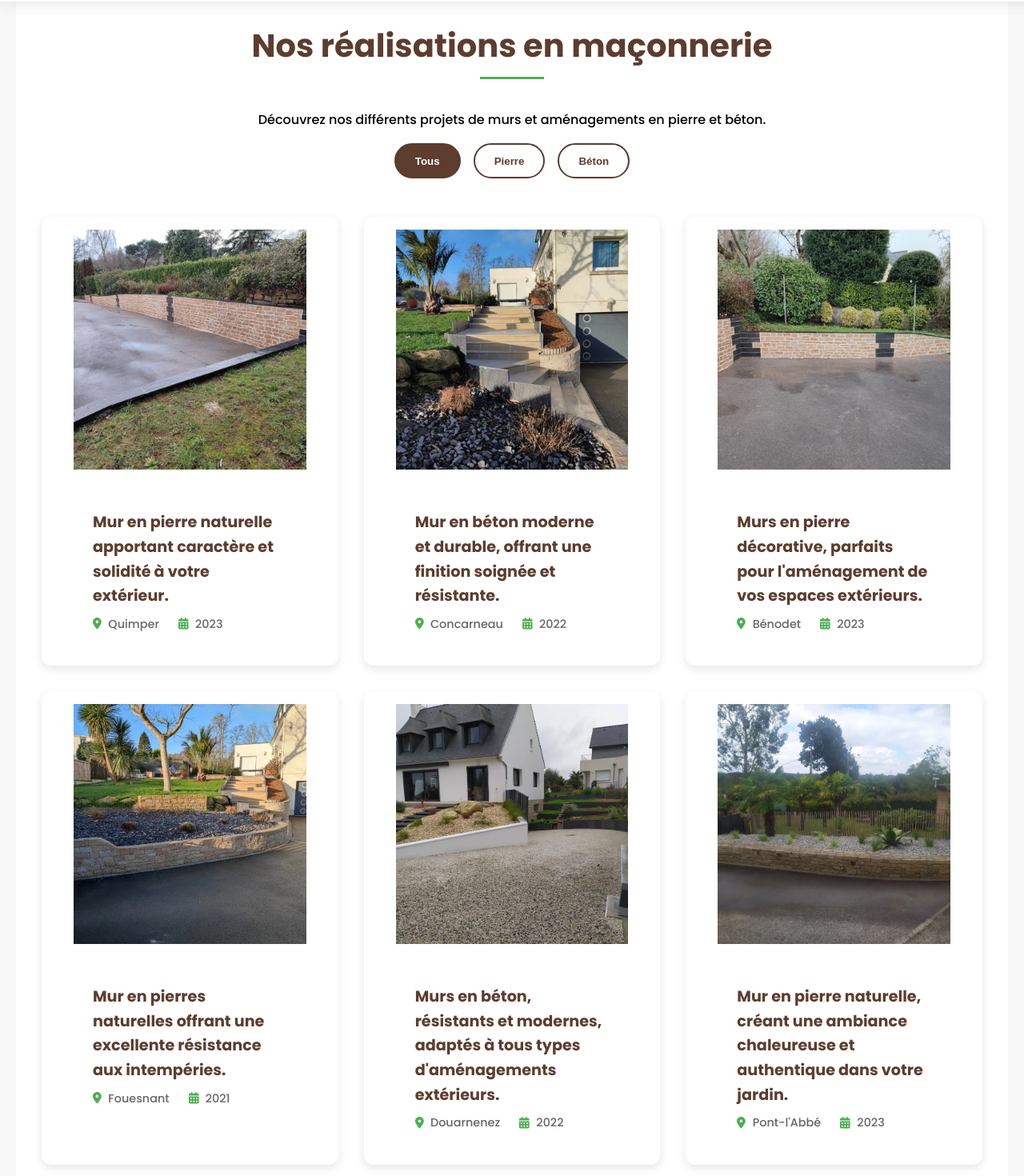
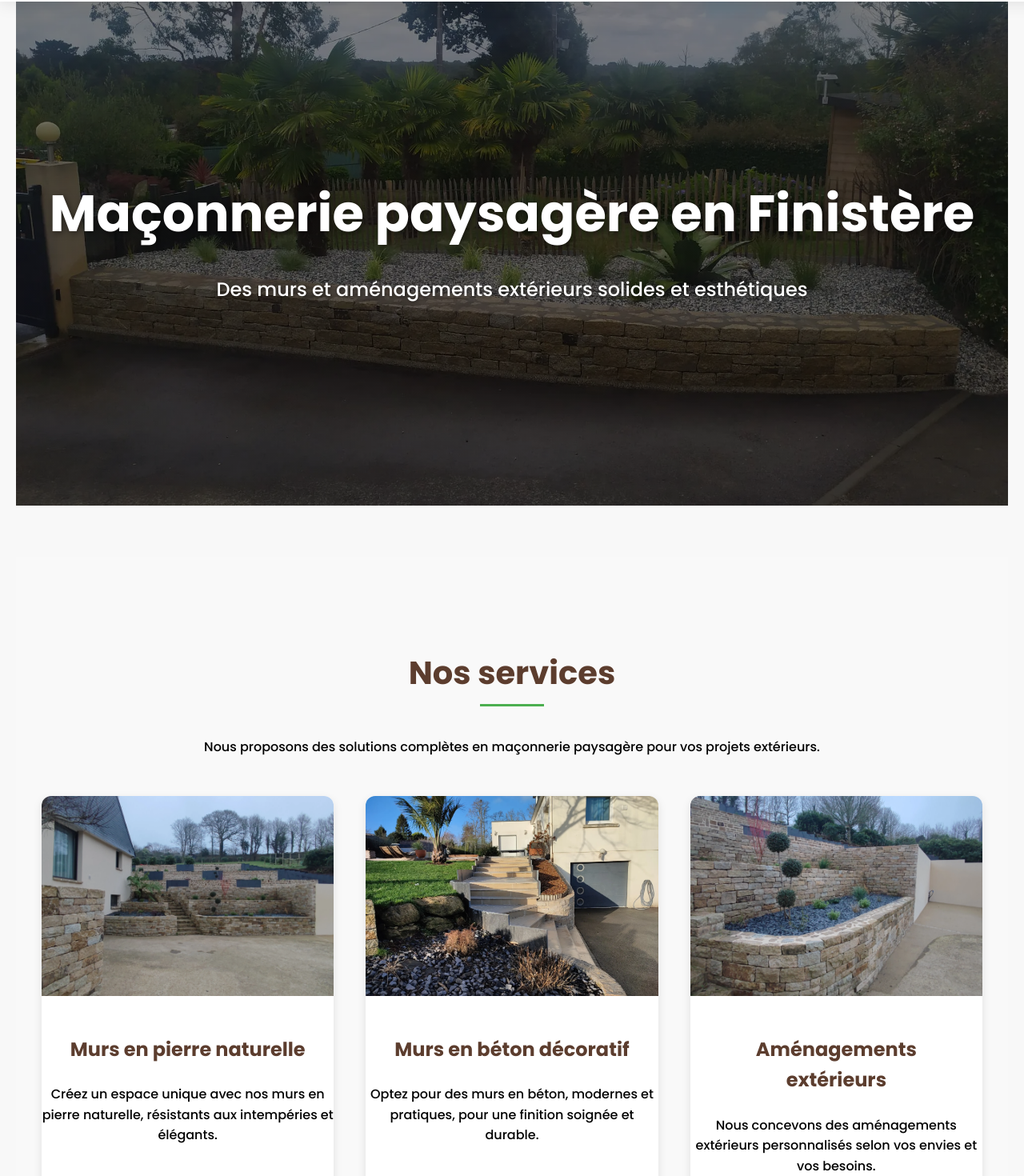
Before and after one commit to Jordan-celton/lp-paysages-react, a React (Vite) app: page /maconnerie in a window 1280 px wide. Shown: the part 108-1578 px from the top of the page at 80% size. Built offline with nearby package versions, Linux system fonts and the light colour scheme.

Commit message:
Amélioration de la logique de filtrage des images et ajout de sections Hero et Services dans le composant Maconnerie pour une meilleure présentation et accessibilité.

```diff
--- a/src/pages/Maconnerie.jsx
+++ b/src/pages/Maconnerie.jsx
@@ -41,7 +41,9 @@ const Maconnerie = () => {
   const filteredImages =
     selectedCategory === "Tous"
       ? imagesData
-      : imagesData.filter((img) => img.category === selectedCategory);
+      : imagesData.filter(
+          (img) => img.category.toLowerCase() === selectedCategory.toLowerCase()
+        );
 
   return (
     <div className={`maconnerie-page ${loaded ? "loaded" : ""}`}>
@@ -55,9 +57,56 @@ const Maconnerie = () => {
       <HeaderPages />
 
       <main aria-label="Réalisations en maçonnerie par LP Paysages">
-        {/* ... autres sections ... */}
+        {/* Hero Section */}
+        <section
+          className="hero-section"
+          style={{
+            backgroundImage: `linear-gradient(rgba(0,0,0,0.5), rgba(0,0,0,0.5)), url(${maconnerieContent.hero.image})`,
+            backgroundSize: "cover",
+            backgroundPosition: "center",
+          }}
+          data-aos="fade"
+        >
+          <div className="container">
+            <h1 data-aos="fade-up">{maconnerieContent.hero.title}</h1>
+            <p className="subtitle" data-aos="fade-up" data-aos-delay="200">
+              {maconnerieContent.hero.subtitle}
+            </p>
+          </div>
+        </section>
 
-        {/* Section Gallery corrigée */}
+        {/* Services Section */}
+        <section className="services-section" data-aos="fade-up">
+          <div className="container">
+            <h2>{maconnerieContent.services.title}</h2>
+            <p className="section-description">
+              {maconnerieContent.services.description}
+            </p>
+
+            <div className="services-grid">
+              {maconnerieContent.services.items.map((service, index) => (
+                <div
+                  key={index}
+                  className="service-card"
+                  data-aos="fade-up"
+                  data-aos-delay={`${index * 100}`}
+                >
+                  <div className="service-image-container">
+                    <img
+                      src={service.image}
+                      alt={service.altText}
+                      loading="lazy"
+                    />
+                  </div>
+                  <h3>{service.title}</h3>
+                  <p>{service.description}</p>
+                </div>
+              ))}
+            </div>
+          </div>
+        </section>
+
+        {/* Gallery Section */}
         <section className="gallery-section" data-aos="fade-up">
           <div className="container">
             <h2>{maconnerieContent.gallery.title}</h2>
@@ -74,7 +123,6 @@ const Maconnerie = () => {
                     selectedCategory === category ? "active" : ""
                   }`}
                   aria-label={`Filtrer par ${category}`}
-                  // Pas de aria-hidden ici
                 >
                   {category}
                 </button>
@@ -87,7 +135,7 @@ const Maconnerie = () => {
                   key={index}
                   className="gallery-item"
                   data-aos="fade-up"
-                  data-aos-delay={`${(index % 3) * 100}`}
+                  data-aos-delay={`${(index % 4) * 100}`}
                 >
                   <figure>
                     <img
```
